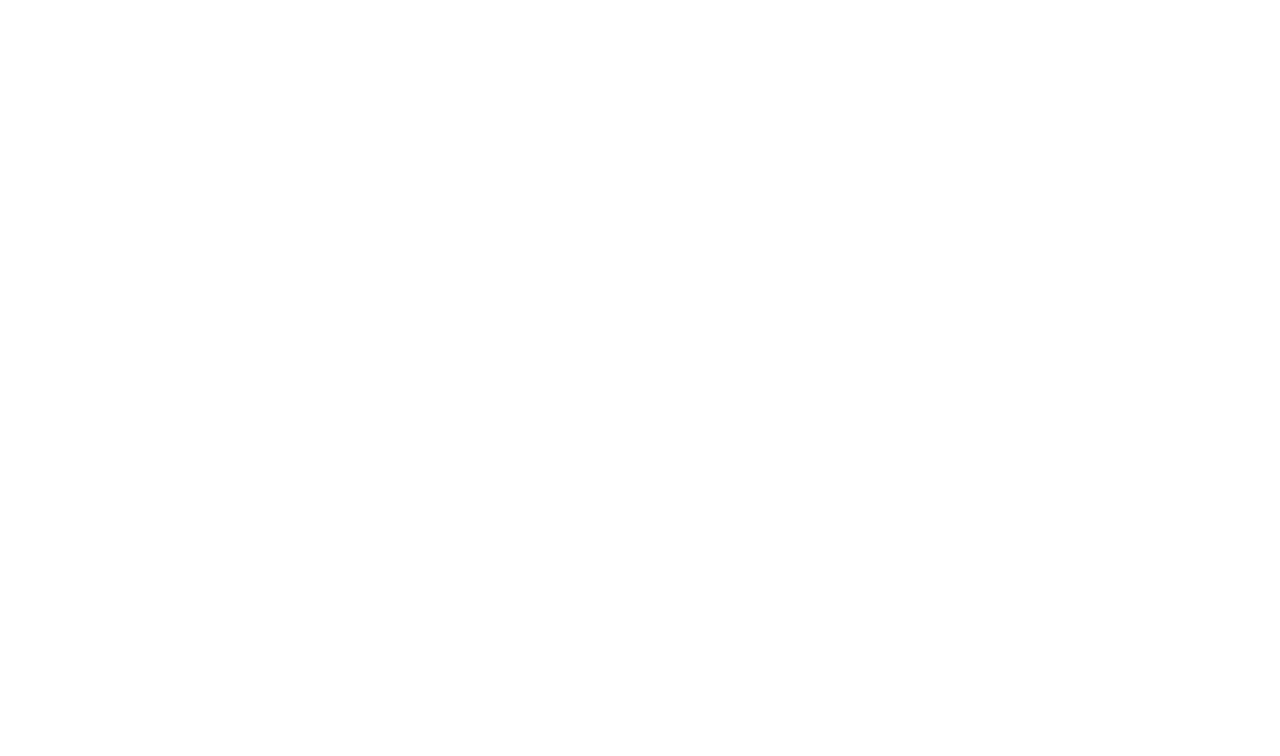
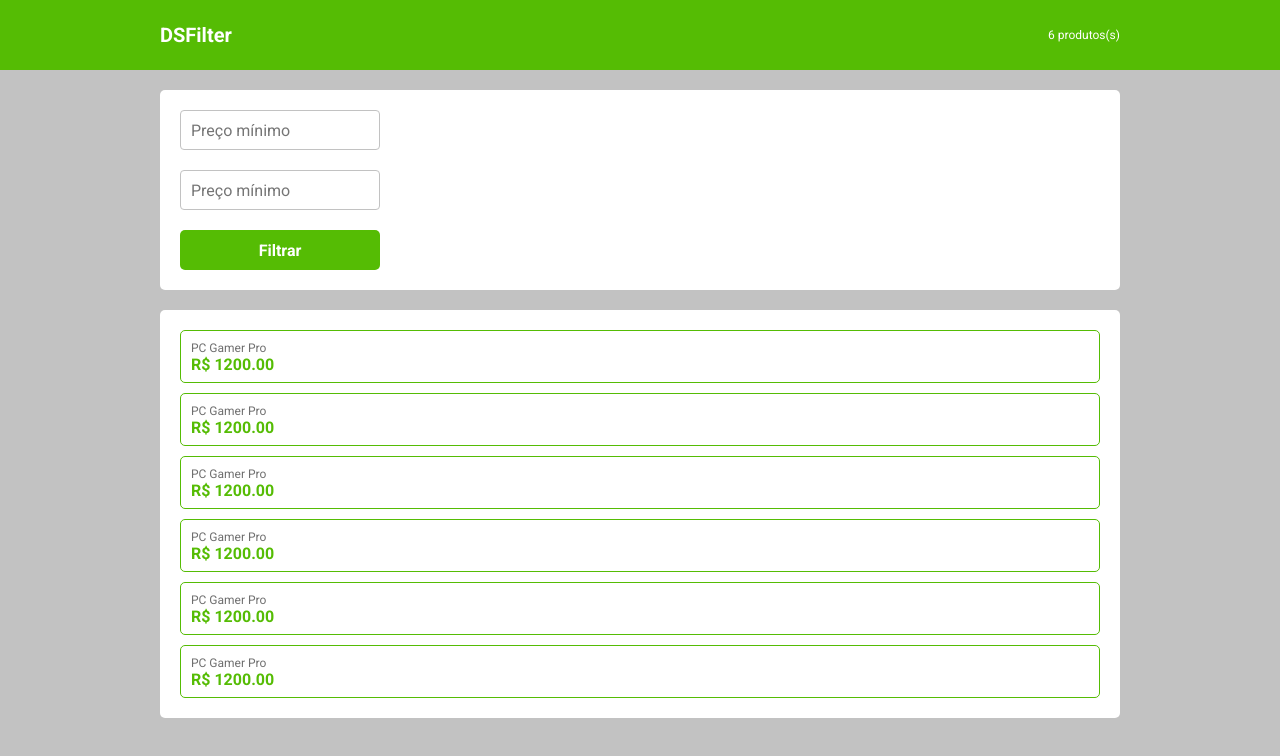
Before and after one commit to gabyferrari/desafio4-reactjs, a React (Vite) app: page / in a window 1280 px wide. Shown: the top 756 px of the page. Built offline with nearby package versions, Linux system fonts and the light colour scheme.

Commit message:
Layout finished

```diff
--- a/src/components/CardFilter/index.tsx
+++ b/src/components/CardFilter/index.tsx
@@ -1,10 +1,27 @@
-import './styles.css'
+import "./styles.css";
 
 export default function CardFilter() {
 
-    return(
+  return (
+    <div className="card-filter container mt20 main">
+      <form>
         <div>
+          <input
+            className="search-box"
+            type="text"
+            placeholder="Preço mínimo"
+          />
+        </div>
+        <div>
+          <input
+            className="search-box"
+            type="text"
+            placeholder="Preço mínimo"
+          />
+        </div>
 
-        </div>
-    );
+        <button className="button-style">Filtrar</button>
+      </form>
+    </div>
+  );
 }
--- a/src/components/CardFilter/styles.css
+++ b/src/components/CardFilter/styles.css
@@ -0,0 +1,32 @@
+.card-filter {
+    background-color: var(--color-bg-tertiary);
+    border-radius: 5px;
+    padding: 20px;
+}
+
+.search-box {
+    width: 200px;
+    height: 40px;
+    font-size: 16px;
+    padding: 0 10px;
+    color: var(--color-font-quaternary);
+    border-radius: 4px;
+    border: 1px solid var(--color-border-primary);
+    margin-bottom: 20px;
+}
+
+.search-box:focus {
+    outline: none;
+}
+
+.button-style {
+    background-color: var(--color-bg-secondary);
+    width: 200px;
+    height: 40px;
+    color: var(--color-font-primary);
+    font-weight: 700;
+    font-size: 16px;
+    border-radius: 5px;
+    border: none;
+    cursor: pointer;
+}
--- a/src/components/CardListing/index.tsx
+++ b/src/components/CardListing/index.tsx
@@ -3,8 +3,33 @@
 export default function CardListing() {
 
     return(
-        <div>
-
+        <div className="card-list container mt20">
+            <div>
+                <div className="card-info">
+                    <h5>PC Gamer Pro</h5>
+                    <p>R$ 1200.00</p>
+                </div>
+                <div className="card-info">
+                    <h5>PC Gamer Pro</h5>
+                    <p>R$ 1200.00</p>
+                </div>
+                <div className="card-info">
+                    <h5>PC Gamer Pro</h5>
+                    <p>R$ 1200.00</p>
+                </div>
+                <div className="card-info">
+                    <h5>PC Gamer Pro</h5>
+                    <p>R$ 1200.00</p>
+                </div>
+                <div className="card-info">
+                    <h5>PC Gamer Pro</h5>
+                    <p>R$ 1200.00</p>
+                </div>
+                <div className="card-info">
+                    <h5>PC Gamer Pro</h5>
+                    <p>R$ 1200.00</p>
+                </div>
+            </div>
         </div>
     );
 }
--- a/src/components/CardListing/styles.css
+++ b/src/components/CardListing/styles.css
@@ -0,0 +1,28 @@
+.card-list {
+    height: 408px;
+    background-color: var(--color-bg-tertiary);
+    margin-bottom: 20px;
+    border-radius: 5px;
+    padding: 20px;
+}
+
+.card-info {
+    width: 100%;
+    height: 53px;
+    border-radius: 5px;
+    border: 1px solid var(--color-border-secondary);
+    padding: 10px;
+    margin-bottom: 10px;
+}
+
+.card-info h5 {
+    font-size: 12px;
+    font-weight: 400;
+    color: var(--color-font-tertiary);
+}
+
+.card-info p {
+    font-size: 16px;
+    font-weight: 700;
+    color: var(--color-font-secondary);
+}
--- a/src/components/Header/index.tsx
+++ b/src/components/Header/index.tsx
@@ -1,12 +1,15 @@
-import './styles.css'
+import "./styles.css";
 
 export default function Header() {
 
-    return(
-        <header>
-            <nav>
-
-            </nav>
-        </header>
-    );
+  return (
+    <header>
+      <nav className="container navbar">
+        <h1>DSFilter</h1>
+        <div className="navbar-right">
+            6 produtos(s)
+        </div>
+      </nav>
+    </header>
+  );
 }
--- a/src/components/Header/styles.css
+++ b/src/components/Header/styles.css
@@ -0,0 +1,22 @@
+header {
+    height: 70px;
+    background-color: var(--color-bg-secondary);
+    color: var(--color-font-primary);
+    display: flex;
+    align-items: center;
+    padding: 0 20px ;
+}
+
+.navbar {
+    display: flex;
+    justify-content: space-between;
+    align-items: center;
+}
+
+.navbar h1 {
+    font-size: 20px;
+}
+
+.navbar-right {
+    font-size: 12px;
+}
--- a/src/components/ListingBody/index.tsx
+++ b/src/components/ListingBody/index.tsx
@@ -1,10 +1,15 @@
-import './styles.css'
+import CardFilter from "../CardFilter";
+import CardListing from "../CardListing";
+import "./styles.css";
 
 export default function ListingBody() {
 
-    return(
-        <main>
-
-        </main>
-    );
+  return (
+    <main>
+      <section>
+        <CardFilter />
+        <CardListing />
+      </section>
+    </main>
+  );
 }
--- a/src/index.css
+++ b/src/index.css
@@ -0,0 +1,41 @@
+@import url('https://fonts.googleapis.com/css2?family=Roboto:ital@0;1&display=swap');
+@import url('https://fonts.googleapis.com/css2?family=Roboto:ital,wght@0,700;1,700&display=swap');
+
+:root {
+  --color-bg-primary: #c2c2c2;
+  --color-bg-secondary: #55bc04;
+  --color-bg-tertiary: #fff;
+
+  --color-font-primary: #fff;
+  --color-font-secondary: #55bc04;
+  --color-font-tertiary: #6f6f6f;
+  --color-font-quaternary: #c2c2c2;
+
+  --color-border-primary: #c2c2c2;
+  --color-border-secondary: #55bc04;
+}
+
+* {
+  padding: 0;
+  margin: 0;
+  box-sizing: border-box;
+  font-family: 'Roboto';
+}
+
+body {
+  background-color: var(--color-bg-primary);
+}
+
+.container {
+  width: 100%;
+  max-width: 960px;
+  margin: 0 auto;
+}
+
+main {
+    padding: 0 20px;
+}
+
+.mt20 {
+  margin-top: 20px;
+}
```
